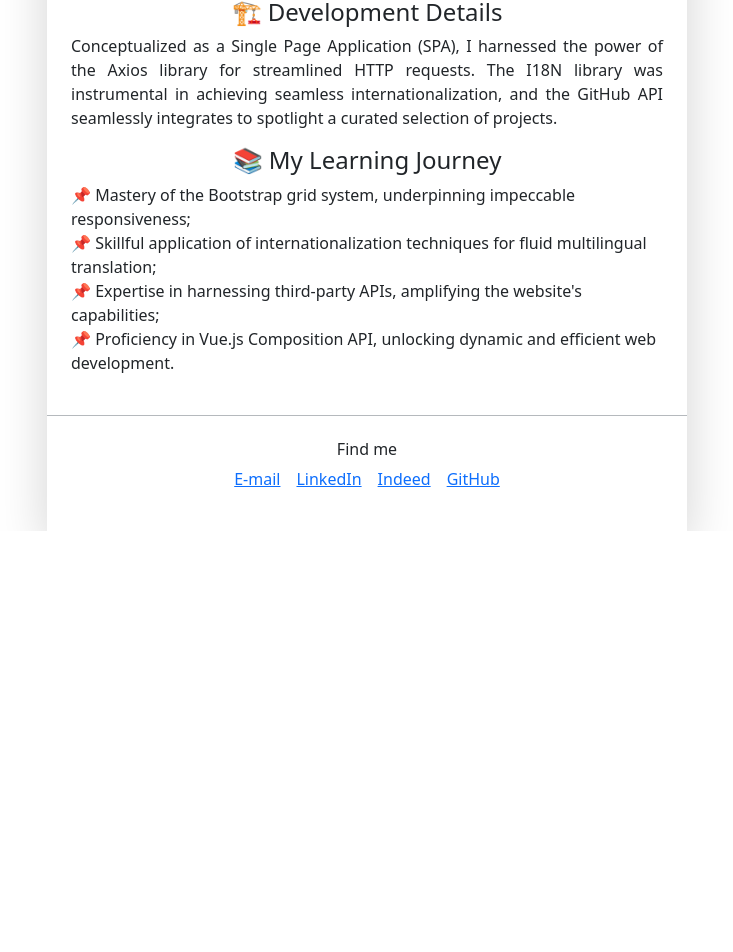
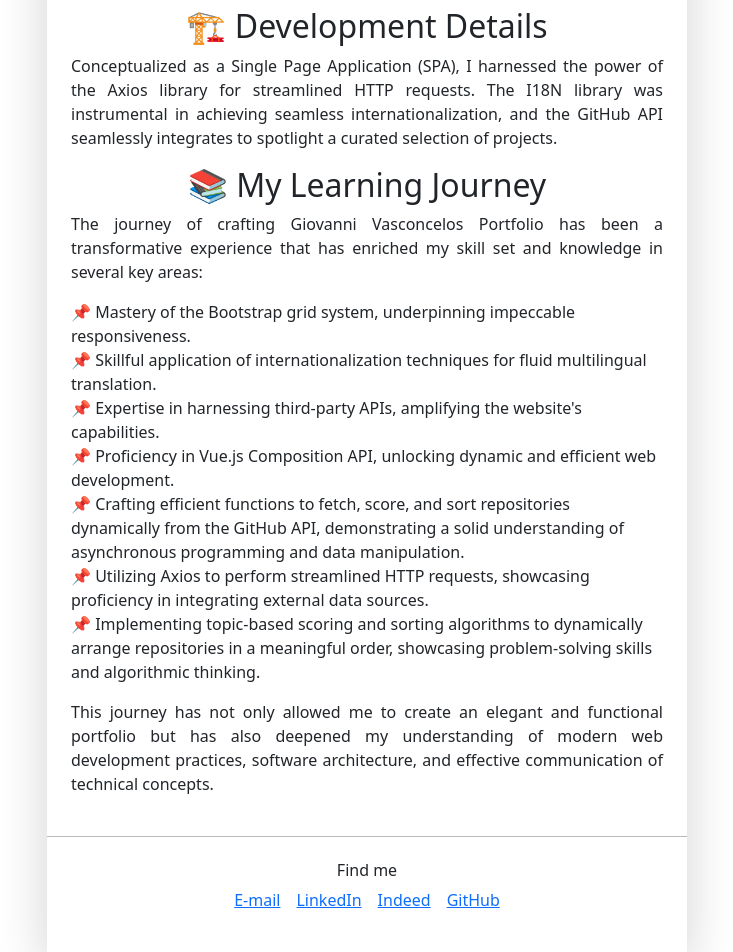
Before and after one commit to vasconcelos-giovanni/giovanni-vasconcelos, a Vue app: page /about-website in a window 1280 px wide. Shown: the part 1252-2204 px from the top of the page, without its empty margins (273-1006 px from the left). Before the commit the page ends 1783 px from the top, so only its background shows below. Built offline with nearby package versions, Linux system fonts and the light colour scheme.

Commit message:
style: update text in AboutWebsiteView

```diff
--- a/src/views/AboutWebsiteView.vue
+++ b/src/views/AboutWebsiteView.vue
@@ -27,7 +27,7 @@
       </SectionTemplate>
 
       <SectionTemplate>
-        <h2 class="h4">🔧 Technologies</h2>
+        <h2>🔧 Technologies</h2>
         <SkillsGroup>
           <SkillImage
             src="https://img.shields.io/badge/vuejs-%2335495e.svg?style=for-the-badge&logo=vuedotjs&logoColor=%234FC08D"
@@ -41,7 +41,7 @@
       </SectionTemplate>
 
       <SectionTemplate>
-        <h2 class="h4">🏗️ Development Details</h2>
+        <h2>🏗️ Development Details</h2>
         <p>
           Conceptualized as a Single Page Application (SPA), I harnessed the power of the Axios
           library for streamlined HTTP requests. The I18N library was instrumental in achieving
@@ -51,21 +51,44 @@
       </SectionTemplate>
 
       <SectionTemplate>
-        <h2 class="h4">📚 My Learning Journey</h2>
+        <h2>📚 My Learning Journey</h2>
+        <p>
+          The journey of crafting Giovanni Vasconcelos Portfolio has been a transformative
+          experience that has enriched my skill set and knowledge in several key areas:
+        </p>
         <ul class="list-unstyled">
-          <li>📌 Mastery of the Bootstrap grid system, underpinning impeccable responsiveness;</li>
+          <li>📌 Mastery of the Bootstrap grid system, underpinning impeccable responsiveness.</li>
           <li>
             📌 Skillful application of internationalization techniques for fluid multilingual
-            translation;
+            translation.
           </li>
           <li>
-            📌 Expertise in harnessing third-party APIs, amplifying the website's capabilities;
+            📌 Expertise in harnessing third-party APIs, amplifying the website's capabilities.
           </li>
           <li>
             📌 Proficiency in Vue.js Composition API, unlocking dynamic and efficient web
             development.
           </li>
+          <li>
+            📌 Crafting efficient functions to fetch, score, and sort repositories dynamically from
+            the GitHub API, demonstrating a solid understanding of asynchronous programming and data
+            manipulation.
+          </li>
+          <li>
+            📌 Utilizing Axios to perform streamlined HTTP requests, showcasing proficiency in
+            integrating external data sources.
+          </li>
+          <li>
+            📌 Implementing topic-based scoring and sorting algorithms to dynamically arrange
+            repositories in a meaningful order, showcasing problem-solving skills and algorithmic
+            thinking.
+          </li>
         </ul>
+        <p>
+          This journey has not only allowed me to create an elegant and functional portfolio but has
+          also deepened my understanding of modern web development practices, software architecture,
+          and effective communication of technical concepts.
+        </p>
       </SectionTemplate>
     </article>
   </MainLayout>
```
Also changed, not shown: 1 other file (tests, documents, lock files or other folders).
